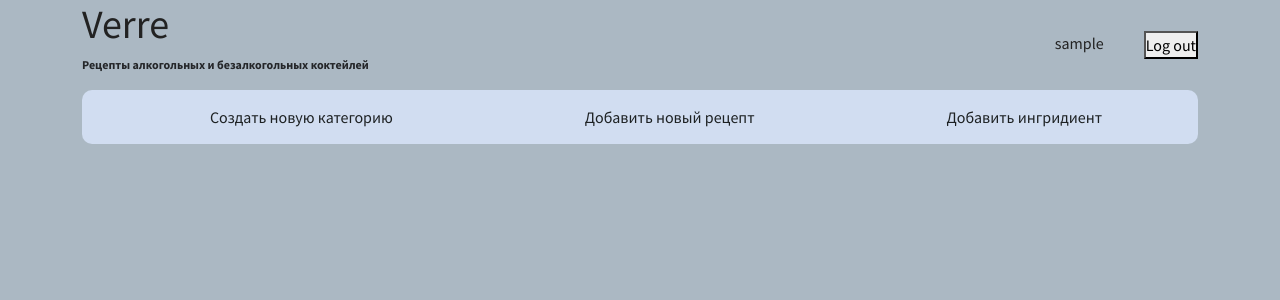
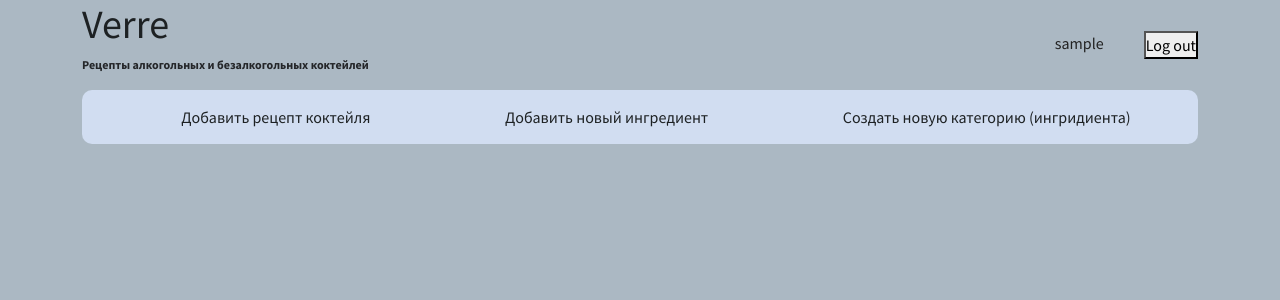
Before and after one commit to shurik1777/verre2, a Django app: page / in a window 1280 px wide. Shown: the top 300 px of the page. Run offline with Django 5.2, Linux system fonts and the light colour scheme; the visitor is signed in with stand-in values (Sample User, id 1); data that the repository does not hold is empty; some libraries are stand-ins or nearby versions.

Commit message:
refactoring templates

```diff
--- a/cocktail/templates/cocktail/home.html
+++ b/cocktail/templates/cocktail/home.html
@@ -6,9 +6,9 @@
                 {% else %}
             <div class="header_main">
                 <ul class="head_main_ull">
-                    <li><a class="non_line" href="{%  url 'cocktail:add_category' %}">Создать новую категорию</a></li>
-                    <li><a class="non_line" href="{%  url 'cocktail:add_ingredient' %}">Добавить новый рецепт</a></li>
-                    <li><a class="non_line" href="{%  url 'cocktail:add_recipe' %}">Добавить ингридиент</a></li>
+                    <li><a class="non_line" href="{%  url 'cocktail:add_recipe' %}">Добавить рецепт коктейля</a></li>
+                    <li><a class="non_line" href="{%  url 'cocktail:add_ingredient' %}">Добавить новый ингредиент</a></li>
+                    <li><a class="non_line" href="{%  url 'cocktail:add_category' %}">Создать новую категорию (ингридиента)</a></li>
 {#                    <li><a class="non_line" href="{%  url 'cocktail:recipe_detail' %}">Детально</a></li>#}
                 </ul>
             </div>
@@ -23,5 +23,4 @@
             </div>
         {% endfor %}
     </div>
-
 {% endblock %}
--- a/cocktail/views.py
+++ b/cocktail/views.py
@@ -54,6 +54,6 @@ class AddCocktailView(View):
         if form.is_valid():
             category = form.save(commit=False)
             category.save()
-            messages.success(request, 'Ингредиент успешно создан! 🎉')
+            messages.success(request, 'Коктейль успешно создан! 🎉')
             return render(request, 'cocktail/add_category.html', {'form': form})
         return render(request, 'cocktail/add_category.html', {'form': form})
--- a/templates/base.html
+++ b/templates/base.html
@@ -12,7 +12,7 @@
 <body class="container">
 <div class="inline_format">
     <div>
-        <h1>Verre</h1>
+        <a class="logo_drink" href="{% url 'cocktail:home' %}"><h1>Verre</h1></a>
         <p class="txt_logo">Рецепты алкогольных и безалкогольных коктейлей</p>
     </div>
 
```
